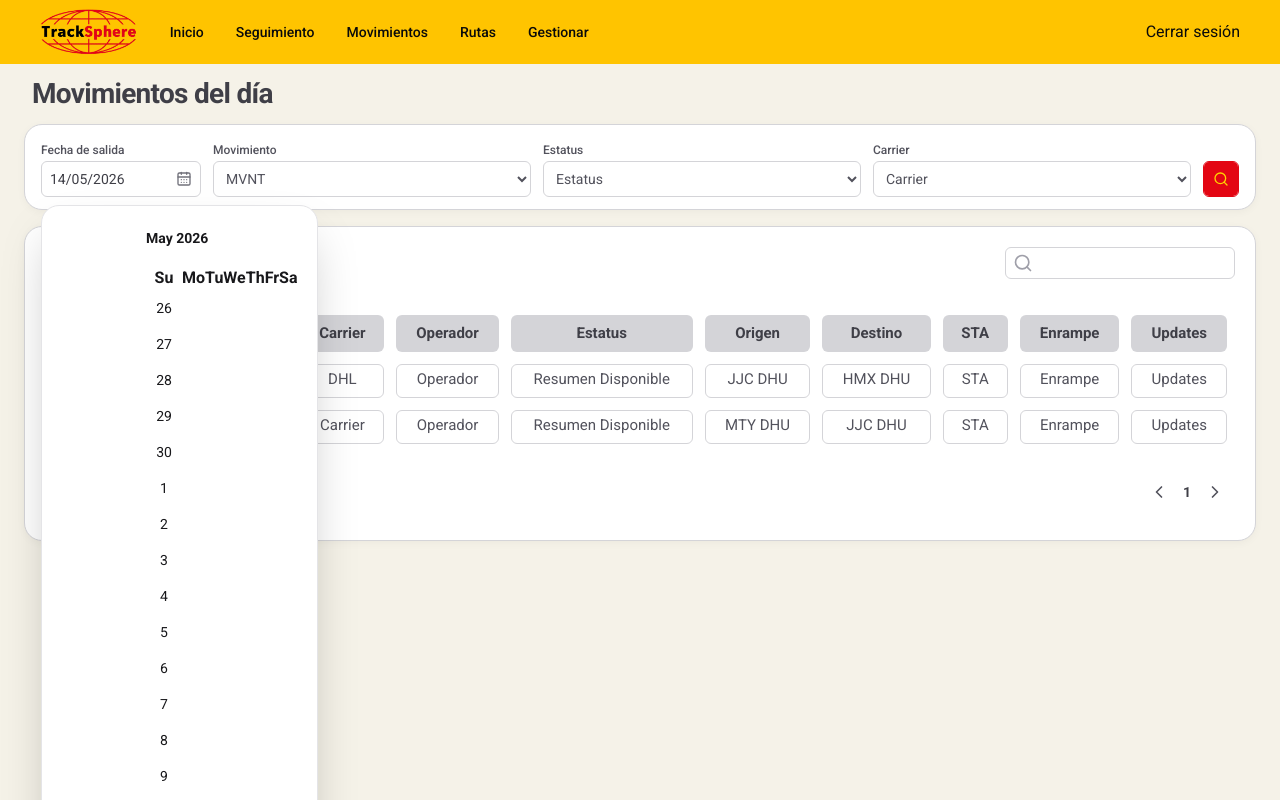
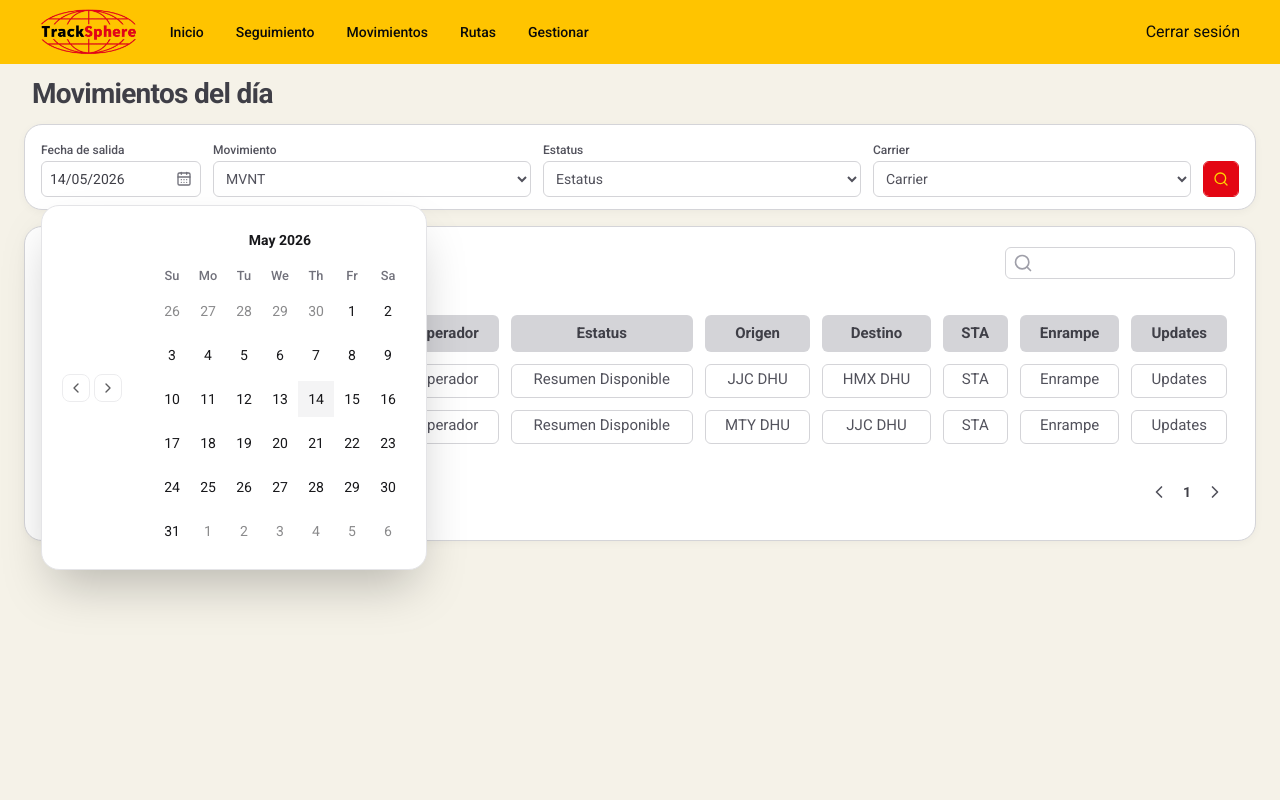
Before and after one commit to DavyJones19/uni, a Next.js app: page /movimientos in a window 1280 px wide. Both pictures are taken after a click on the button "14/05/2026". Shown: the top 800 px of the page. Built offline with nearby package versions, Linux system fonts and the light colour scheme.

Commit message:
arreglo del combo universal, calendario y el cascaron de movimientos para build

```diff
--- a/app/(dashboard)/movimientos/page.tsx
+++ b/app/(dashboard)/movimientos/page.tsx
@@ -111,7 +111,7 @@ export default function MovimientosPage() {
                         setFecha(day);
                         setCalendarOpen(false);
                       }}
-                      initialFocus
+                      autoFocus
                     />
                   </div>
                 )}
--- a/components/ui/calendar.tsx
+++ b/components/ui/calendar.tsx
@@ -13,36 +13,50 @@ export function Calendar({ className, classNames, showOutsideDays = true, ...pro
       showOutsideDays={showOutsideDays}
       className={cn("p-3", className)}
       classNames={{
+        root: "",
         months: "flex flex-col gap-4 sm:flex-row sm:gap-8",
         month: "space-y-4",
-        caption: "relative flex items-center justify-center pt-1",
+        month_caption: "relative flex items-center justify-center pt-1",
         caption_label: "text-sm font-semibold text-zinc-900",
         nav: "flex items-center gap-1",
-        nav_button: cn(
+        button_previous: cn(
           buttonVariants({ variant: "outline", size: "icon-sm" }),
           "h-7 w-7 border-zinc-200 bg-white p-0 opacity-70 hover:opacity-100",
         ),
-        nav_button_previous: "absolute left-1",
-        nav_button_next: "absolute right-1",
-        table: "w-full border-collapse space-y-1",
-        head_row: "flex",
-        head_cell: "w-9 rounded-md text-center text-[0.8rem] font-medium text-zinc-500",
-        row: "mt-2 flex w-full",
-        cell: "relative h-9 w-9 p-0 text-center text-sm focus-within:relative focus-within:z-20",
+        button_next: cn(
+          buttonVariants({ variant: "outline", size: "icon-sm" }),
+          "h-7 w-7 border-zinc-200 bg-white p-0 opacity-70 hover:opacity-100",
+        ),
+        chevron: "h-4 w-4",
+        month_grid: "w-full border-collapse space-y-1",
+        weekdays: "flex",
+        weekday: "w-9 rounded-md text-center text-[0.8rem] font-medium text-zinc-500",
+        week: "mt-2 flex w-full",
         day: cn(
+          "relative h-9 w-9 p-0 text-center text-sm focus-within:relative focus-within:z-20",
+        ),
+        day_button: cn(
           buttonVariants({ variant: "ghost", size: "icon-sm" }),
           "h-9 w-9 rounded-md p-0 font-normal text-zinc-900 aria-selected:opacity-100",
         ),
-        day_today: "bg-zinc-100 text-zinc-900",
-        day_selected: "bg-zinc-900 text-white hover:bg-zinc-900 hover:text-white",
-        day_outside: "text-zinc-400 opacity-50",
-        day_disabled: "text-zinc-300 opacity-50",
-        day_hidden: "invisible",
+        today: "bg-zinc-100 text-zinc-900",
+        selected: "bg-zinc-900 text-white hover:bg-zinc-900 hover:text-white",
+        outside: "text-zinc-400 opacity-50",
+        disabled: "text-zinc-300 opacity-50",
+        hidden: "invisible",
+        range_start: "",
+        range_middle: "",
+        range_end: "",
+        focused: "",
         ...classNames,
       }}
       components={{
-        IconLeft: () => <ChevronLeft className="h-4 w-4" />,
-        IconRight: () => <ChevronRight className="h-4 w-4" />,
+        Chevron: ({ orientation, className: chevronClassName, ...chevronProps }) =>
+          orientation === "right" ? (
+            <ChevronRight className={cn("h-4 w-4", chevronClassName)} {...chevronProps} />
+          ) : (
+            <ChevronLeft className={cn("h-4 w-4", chevronClassName)} {...chevronProps} />
+          ),
       }}
       {...props}
     />
--- a/components/ui/search-combobox.tsx
+++ b/components/ui/search-combobox.tsx
@@ -43,10 +43,7 @@ function dedupeByValue<TOption extends ComboboxOption>(options: TOption[]) {
   });
 }
 
-export const SearchCombobox = React.forwardRef<
-  HTMLInputElement,
-  SearchComboboxProps
->(function SearchCombobox(
+function SearchComboboxInner<TOption extends ComboboxOption>(
   {
     id,
     label,
@@ -69,8 +66,8 @@ export const SearchCombobox = React.forwardRef<
     labelClassName,
     listClassName,
     messageClassName,
-  },
-  ref,
+  }: SearchComboboxProps<TOption>,
+  ref: React.ForwardedRef<HTMLInputElement>,
 ) {
   const fallbackId = React.useId();
   const inputId = id ?? `search-combobox-${fallbackId}`;
@@ -331,6 +328,20 @@ export const SearchCombobox = React.forwardRef<
       ) : null}
     </div>
   );
-});
+}
 
-SearchCombobox.displayName = "SearchCombobox";
+export const SearchCombobox = React.forwardRef(SearchComboboxInner) as <
+  TOption extends ComboboxOption = ComboboxOption,
+>(
+  props: SearchComboboxProps<TOption> & React.RefAttributes<HTMLInputElement>,
+) => React.ReactElement | null;
+
+interface SearchComboboxComponent extends React.ForwardRefExoticComponent<
+  SearchComboboxProps<ComboboxOption> & React.RefAttributes<HTMLInputElement>
+> {
+  displayName?: string;
+}
+
+const SearchComboboxWithDisplayName = SearchCombobox as SearchComboboxComponent;
+
+SearchComboboxWithDisplayName.displayName = "SearchCombobox";
```
